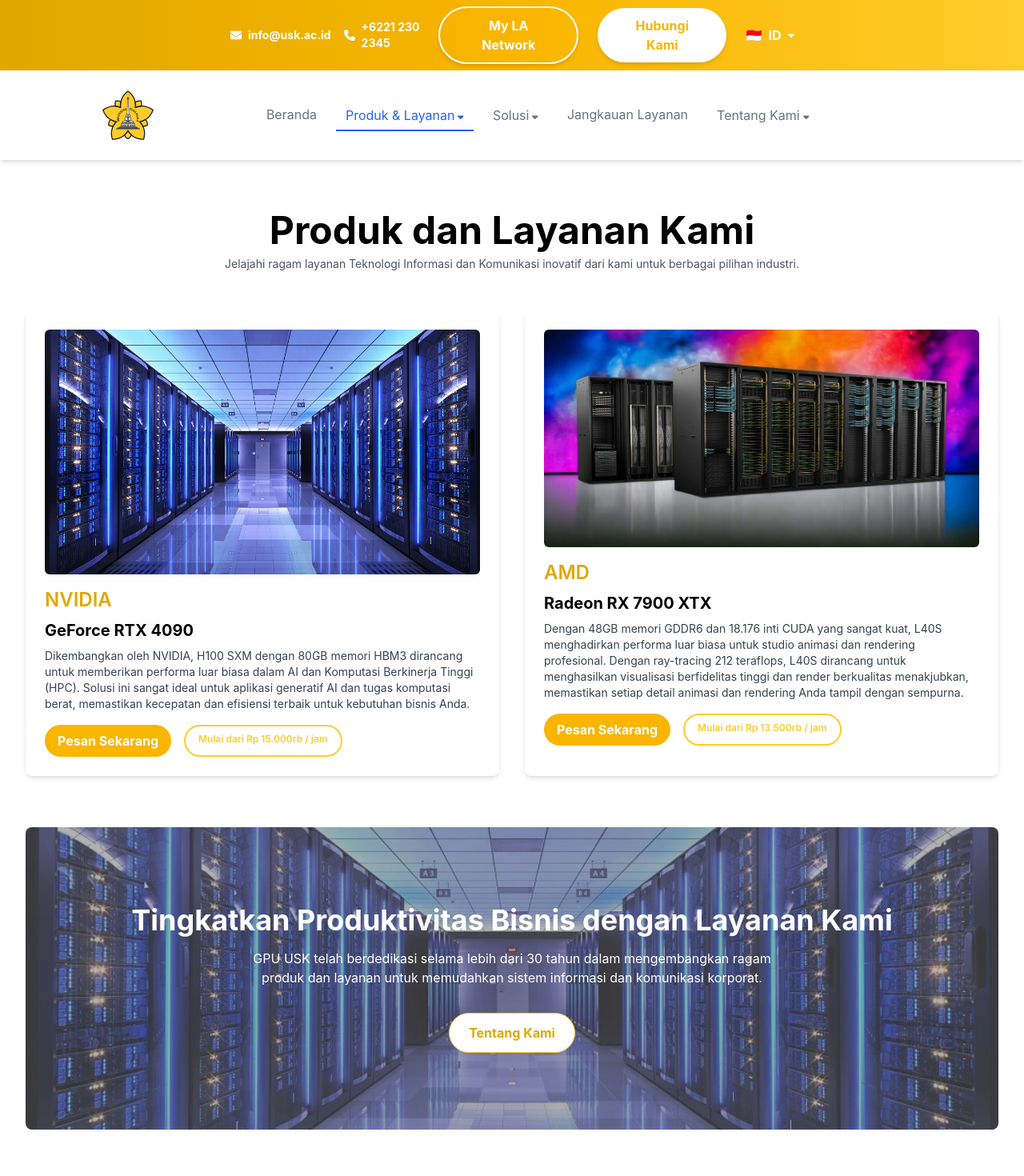
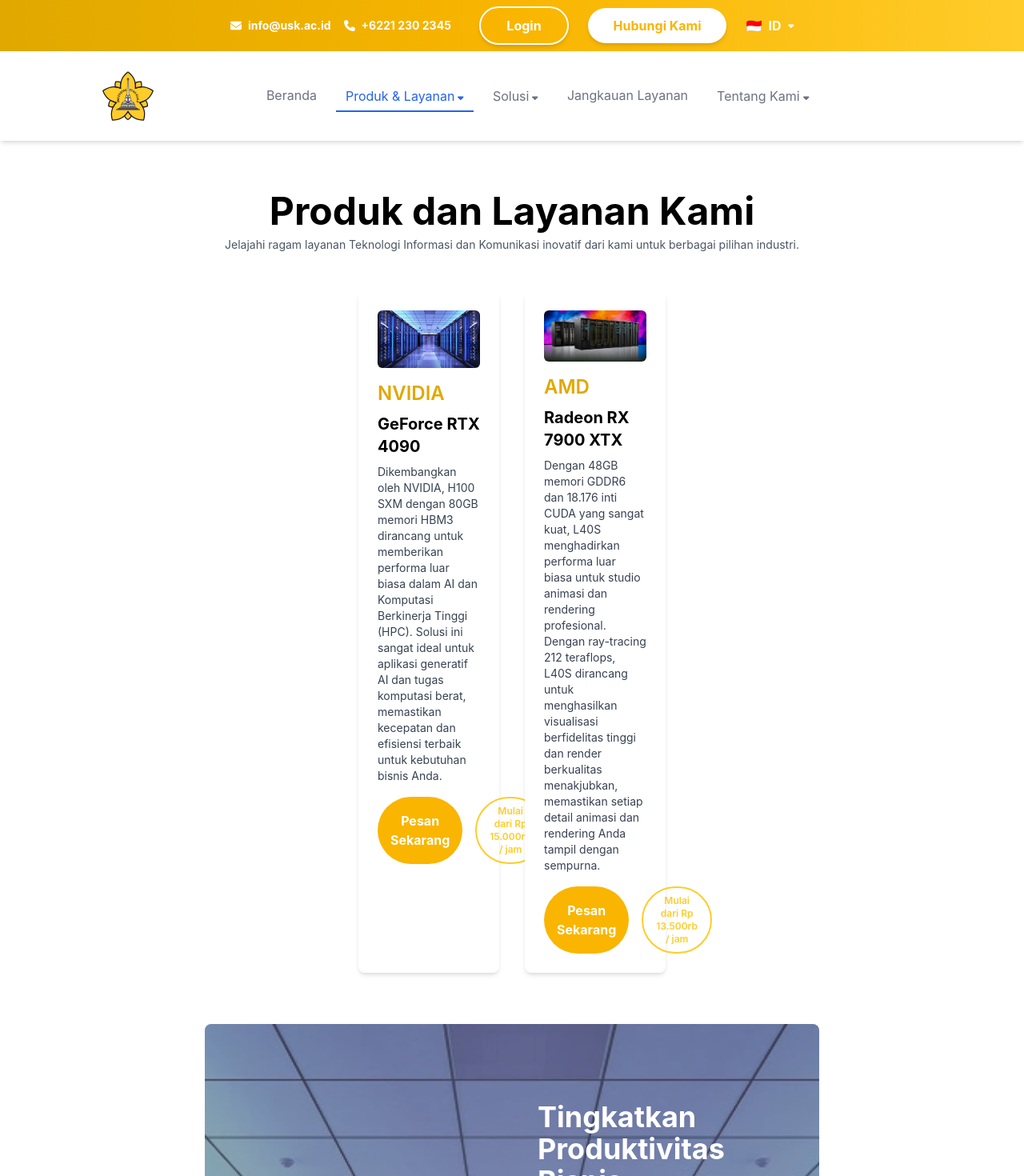
Before and after one commit to khairililmi2468gmailcom/order-gpu-server, a React (Create React App) app in the folder frontend/: page /semua-layanan in a window 1280 px wide. Shown: the top 1470 px of the page at 80% size. Built offline with nearby package versions, Linux system fonts and the light colour scheme.

Commit message:
update section 2 beranda

```diff
--- a/frontend/src/components/Header.js
+++ b/frontend/src/components/Header.js
@@ -78,7 +78,7 @@
                     {/* Tombol & dropdown bahasa */}
                     <div className="hidden md:flex items-center space-x-6">
                         <button className="bg-transparent border-2 border-white text-white shadow-md rounded-full px-8 py-2.5 text-base font-bold hover:bg-gray-100 hover:text-primary transition duration-300">
-                            My LA Network
+                            Login
                         </button>
                         <button className="bg-white text-secondary shadow-md rounded-full px-8 py-2.5 text-base font-bold hover:bg-gray-100 transition duration-300">
                             Hubungi Kami
--- a/frontend/src/components/Sidebar.js
+++ b/frontend/src/components/Sidebar.js
@@ -202,7 +202,7 @@
                     {/* Bagian bawah tetap */}
                     <Link to="/my-la-network" className="block px-4 py-2 text-gray-700 hover:text-blue-500 transition duration-300"
                         onClick={onClose}>
-                        My LA Network
+                        Login
                     </Link>
                     <Link to="/hubungi-kami" className="block px-4 py-2 text-blue-500 hover:text-blue-700 transition duration-300"
                         onClick={onClose}>
--- a/frontend/src/pages/Beranda/Beranda.js
+++ b/frontend/src/pages/Beranda/Beranda.js
@@ -149,10 +149,11 @@
       </div>
     </div>
       {/* Bagian Produk & Layanan */}
-      <div ref={produkLayananRef} id="produk-layanan-section" className="mb-16">
-        <ProdukLayananSection />
-      </div>
-
+      <section ref={produkLayananRef} id="produk-layanan-section" className="py-16 bg-gray-100">
+        <div >
+          <ProdukLayananSection />
+        </div>
+      </section>
       {/* Bagian Solusi (Asumsi Anda akan menambahkan ini) */}
       <section ref={solusiRef} id="solusi-section" className="py-16 bg-gray-100">
         <div className="container mx-auto text-center">
--- a/frontend/src/pages/produklayanan/ProdukLayanan.js
+++ b/frontend/src/pages/produklayanan/ProdukLayanan.js
@@ -21,7 +21,7 @@
 
 const ProdukLayananSection = React.forwardRef((props, ref) => {
     return (
-        <section ref={ref} id="produk-layanan-section" className="py-16 px-4 lg:px-64 sm:px-6 lg:px-8">
+        <section ref={ref} id="produk-layanan-section" className="py-16 px-4  sm:px-6 lg:px-64">
             {/* Title dan Deskripsi Utama */}
             <div className="text-center mb-12">
                 <h2 className="lg:text-5xl text-3xl  font-bold text-black">Produk dan Layanan Kami</h2>
@@ -29,7 +29,7 @@
             </div>
 
             {/* Daftar Produk GPU (2 Kolom) */}
-            <div className="grid grid-cols-1 md:grid-cols-2 gap-8 mb-16">
+            <div className="grid grid-cols-1 md:grid-cols-2 gap-8 mb-16 lg:px-48">
                 {dummyGPUData.map((gpu, index) => (
                     <div key={index} className="bg-white rounded-lg shadow-md p-6">
                         <img src={gpu.imageUrl} alt={gpu.nama} className="w-full rounded-md mb-4" />
@@ -50,7 +50,7 @@
                 ))}
             </div>
 
-            <div className="relative rounded-lg overflow-hidden">
+            <div className="relative rounded-lg overflow-hidden lg:px-96">
                 {/* Background Image */}
                 <div
                     className="absolute inset-0 bg-cover bg-center"
@@ -69,7 +69,7 @@
                         Tingkatkan Produktivitas Bisnis dengan Layanan Kami
                     </h2>
                     <p className="mb-8 max-w-2xl mx-auto select-none">
-                        GPU USK telah berdedikasi selama lebih dari 30 tahun dalam mengembangkan ragam produk dan layanan untuk memudahkan sistem informasi dan komunikasi korporat.
+                        GPU USK t elah berdedikasi selama lebih dari 30 tahun dalam mengembangkan ragam produk dan layanan untuk memudahkan sistem informasi dan komunikasi korporat.
                     </p>
                     <Link to="/tentang-kami">
                         <button className="bg-white text-primary-dark font-bold py-3 px-6 rounded-full hover:bg-gray-100 border border-primary transition duration-300">
```
